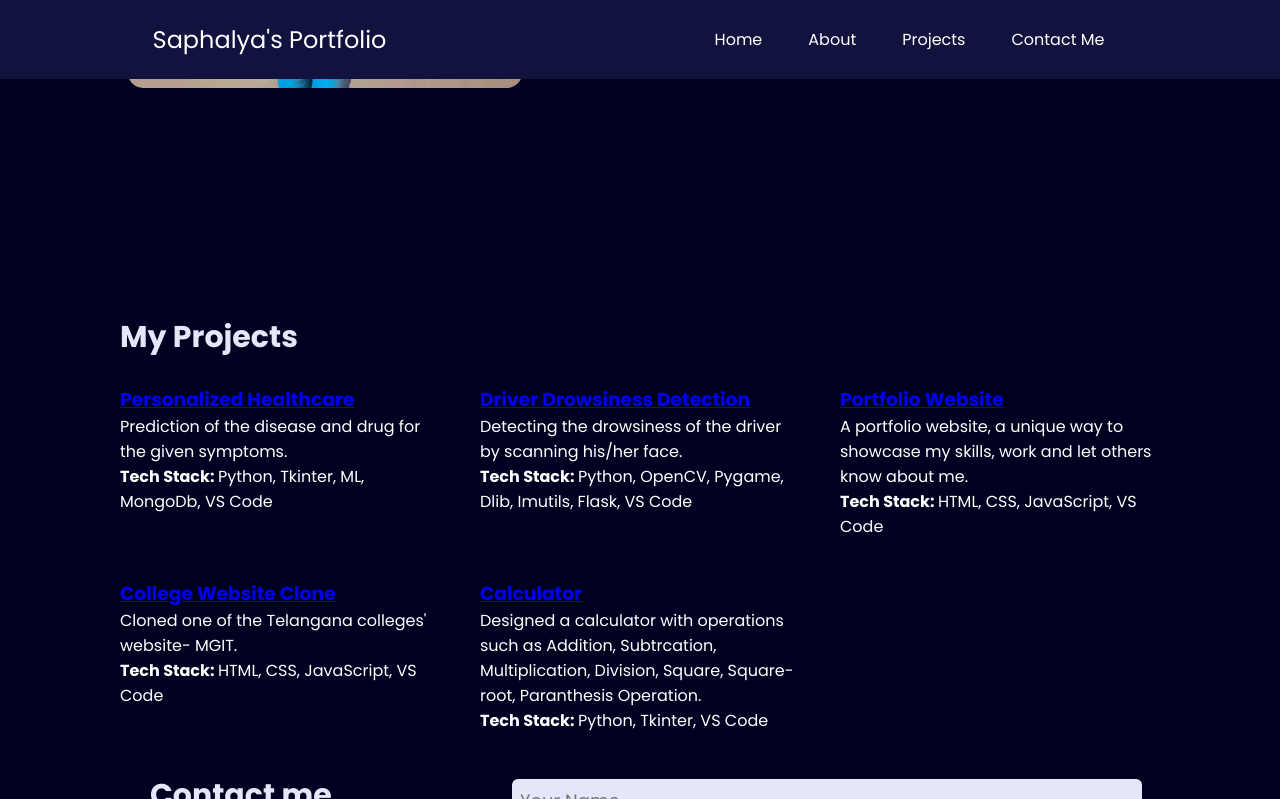
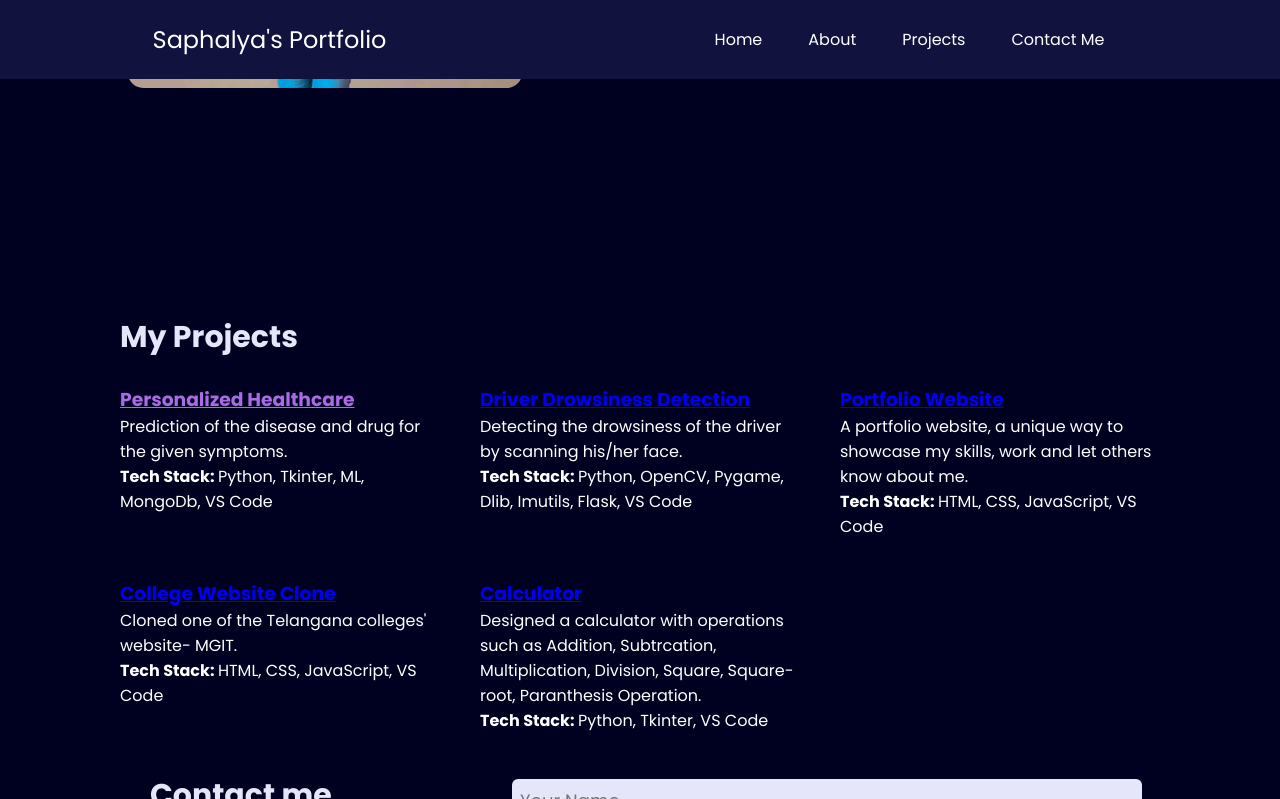
Before and after one commit to SaphalyaPeta/Saphalya-Peta-Portfolio, a plain HTML site: page index.html in a window 1280 px wide. In both pictures the pointer is over the link "Personalized Healthcare". Shown: the part 901-1700 px from the top of the page. Drawn offline with nearby package versions, Linux system fonts and the light colour scheme.

Commit message:
Update style.css

```diff
--- a/style.css
+++ b/style.css
@@ -171,3 +171,9 @@ form .btn2{
     color: white;
     text-decoration: none !important;
 }
+
+.check:hover,
+.check:visited,
+.check:active {
+  color: rgb(170, 107, 228);
+}
```
